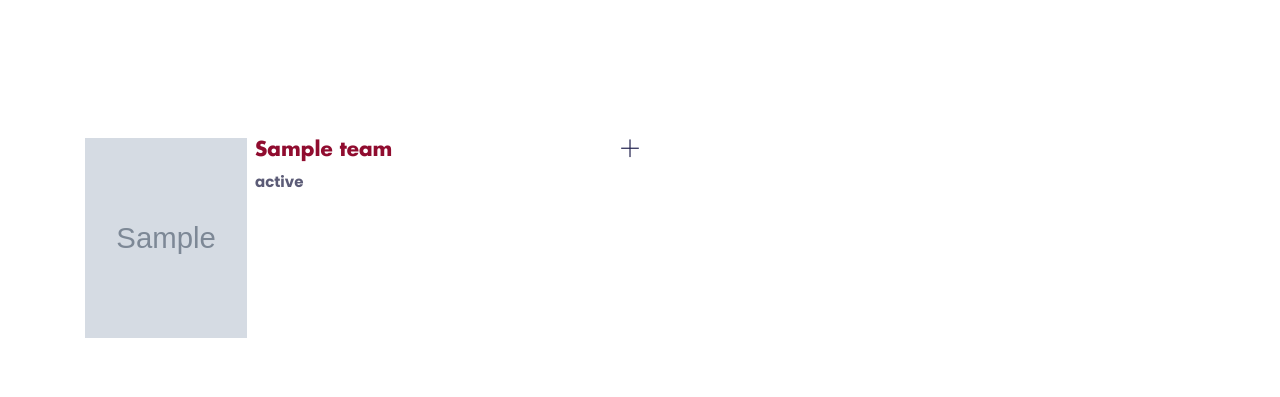
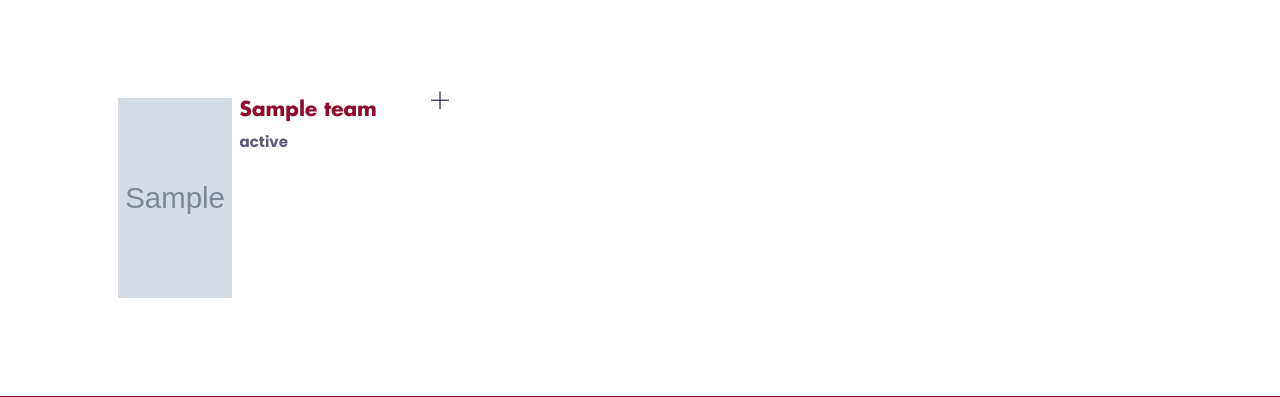
Before and after one commit to AlexisFricard/P13-final-project, a Django app: a page that uses frontpage/templates/presentation.html in a window 1280 px wide. Shown: the part 2226-2623 px from the top of the page. Run offline with Django 3.2, Linux system fonts and the light colour scheme; tables that the repository leaves empty hold one stand-in row (values such as "Sample post"); grey boxes marked "Sample" are stand-in pictures; style sheets or scripts are compiled from the project's sources; some libraries are stand-ins or nearby versions.

Commit message:
align background of img

```diff
--- a/frontpage/templates/presentation.html
+++ b/frontpage/templates/presentation.html
@@ -137,7 +137,7 @@
       <!-- teacher list -->
       <div class="row ">
         {% for director in directors %}
-        <div class="col-lg-6 col-sm-6 mb-4 mb-lg-0 box-teacher" id="@{{director.id}}">
+        <div class="col-lg-6 col-sm-6 mb-4 mb-lg-0 box-teacher py-2 px-5" id="@{{director.id}}">
             <div class="media" style="height: 200px;">
               <img class="mr-3 img-fluid h-100" src="{{director.img_link}}" alt="speaker">
               <div class="media-body">
@@ -161,9 +161,9 @@
         </div>
         {% endfor %}
         {% for staff in team %}
-        <div class="col-lg-6 col-sm-6 mb-4 mb-lg-0 box-teacher mt-5" id="@{{staff.id}}">
+        <div class="col-lg-4 col-sm-6 mb-4 mb-lg-0 box-teacher py-2 px-5" id="@{{staff.id}}">
             <div class="media" style="height: 200px;">
-                <div style="background:url({{staff.img_link}});height:200px;width: 30%;background-size:cover;background-position:center" class="mr-2"></div>
+                <div style="background:url({{staff.img_link}});height:200px;width: 40%;background-size:cover;background-position:center" class="mr-2"></div>
                 <div class="media-body">
                     <h4 class="mt-0">
                         <a style="color:#900c2f" href="{{staff.link}}" target="_blanck">{{ staff.name }}</a>
```
